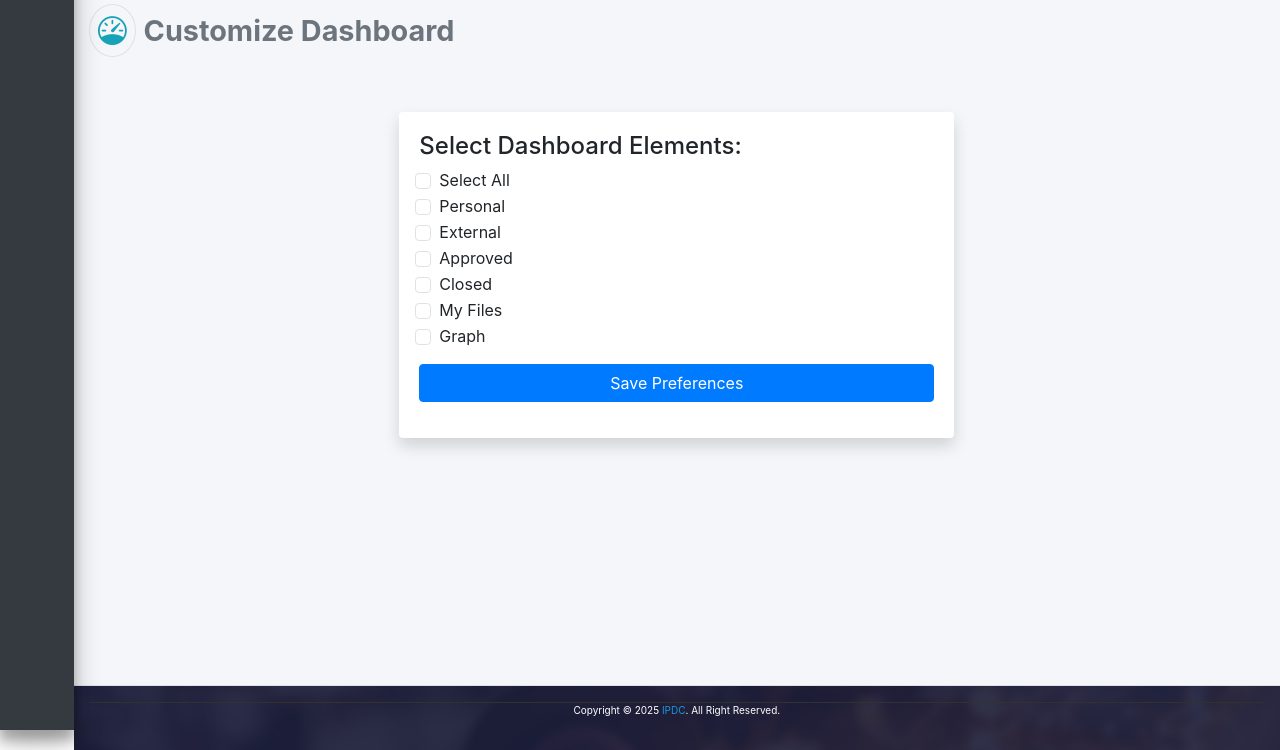
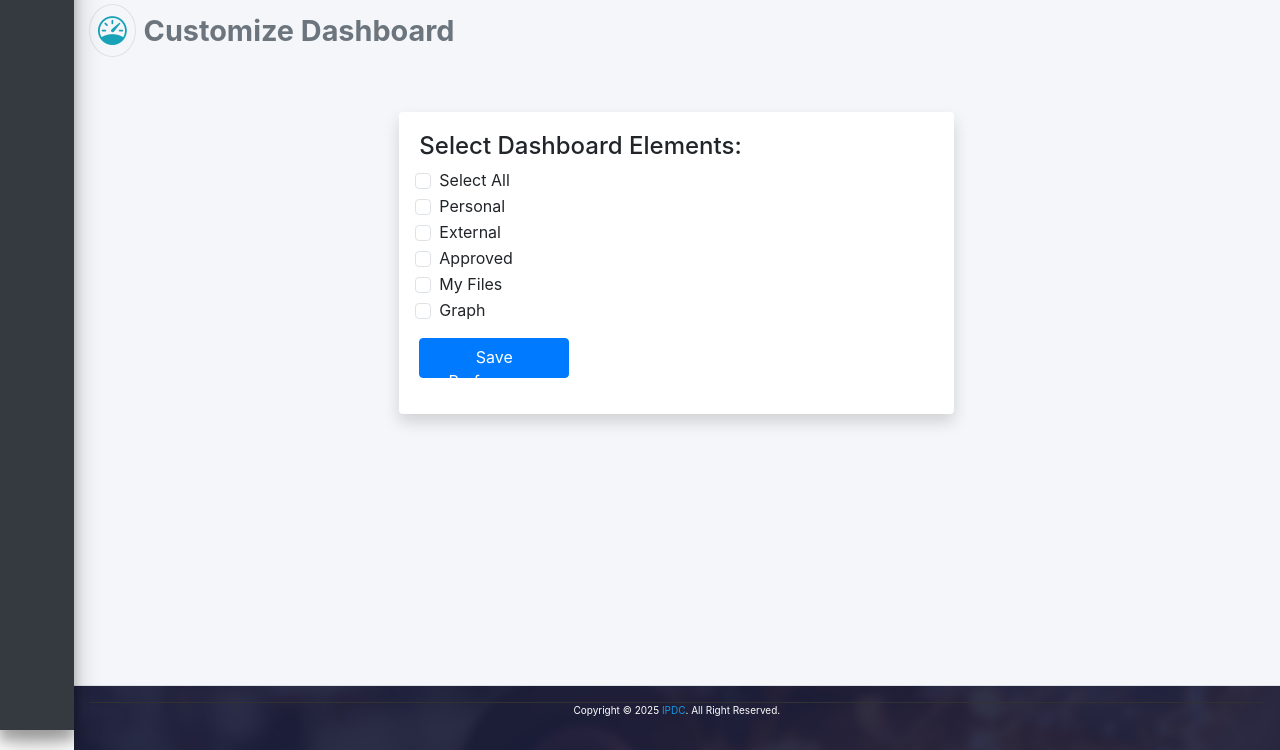
Before and after one commit to Abebe-lab/projectx, a Django app: template user/templates/user/dashboard_config.html in a window 1280 px wide. Shown: the part 70-820 px from the top of the page. Run offline with Django 4.2, Linux system fonts and the light colour scheme; the template is opened without the code that fills it, so the values that code supplies are empty; parts of the project's set-up code (start-up, migrations or seed data) failed here and were passed over; some libraries are stand-ins or nearby versions.

Commit message:
changes to tempates under user app

```diff
--- a/user/templates/user/dashboard_config.html
+++ b/user/templates/user/dashboard_config.html
@@ -46,10 +46,10 @@
                 <input type="checkbox" class="form-check-input" id="approved" name="elements" value="approved" {% if 'approved' in preferences %}checked{% endif %}>
                 <label class="form-check-label" for="approved">Approved</label>
               </div>
-              <div class="form-check">
-                <input type="checkbox" class="form-check-input" id="closed" name="elements" value="closed" {% if 'closed' in preferences %}checked{% endif %}>
-                <label class="form-check-label" for="closed">Closed</label>
-              </div>
+<!--              <div class="form-check">-->
+<!--                <input type="checkbox" class="form-check-input" id="closed" name="elements" value="closed" {% if 'closed' in preferences %}checked{% endif %}>-->
+<!--                <label class="form-check-label" for="closed">Closed</label>-->
+<!--              </div>-->
               <div class="form-check">
                 <input type="checkbox" class="form-check-input" id="myfiles" name="elements" value="myfiles" {% if 'myfiles' in preferences %}checked{% endif %}>
                 <label class="form-check-label" for="myfiles">My Files</label>
@@ -59,7 +59,8 @@
                 <label class="form-check-label" for="graph">Graph</label>
               </div>
             </div>
-            <button type="submit" class="btn btn-primary btn-block">Save Preferences</button>
+
+            <button type="submit" class="btn btn-primary btn-block" style="width: 150px; height: 40px;">Save Preferences</button>
           </form>
         </div>
       </div>
```
